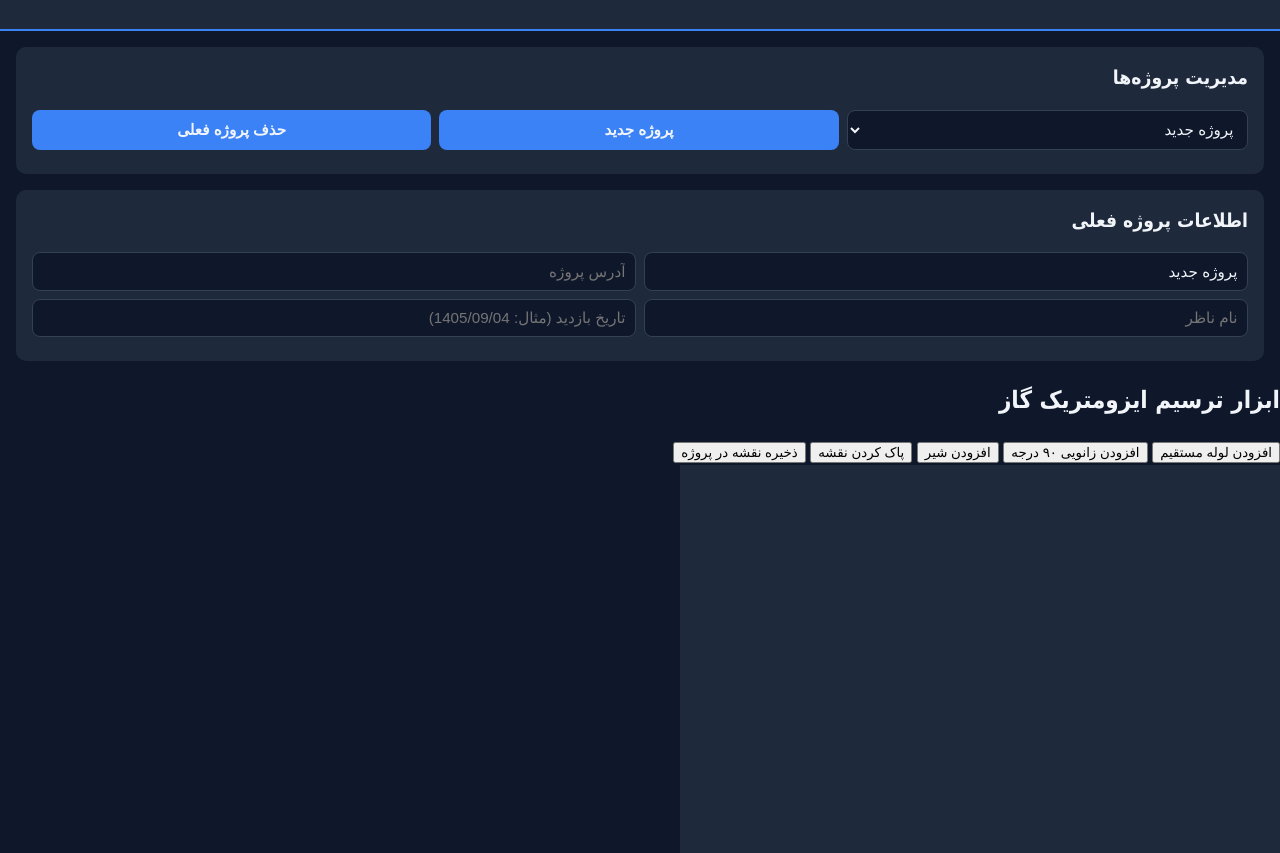
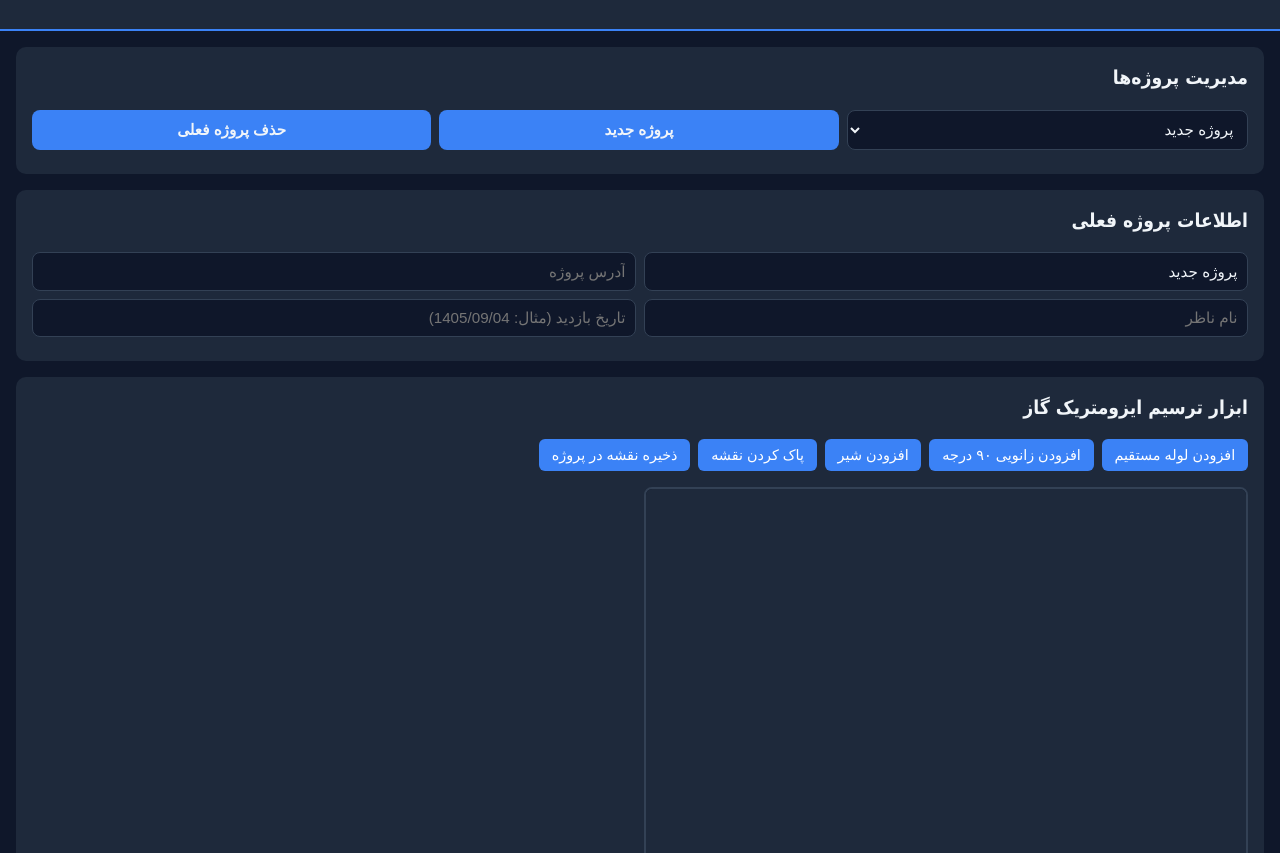
Before and after one commit to armineasy-sudo/dastyarnazer2, a plain HTML site: page pwa/index.html in a window 1280 px wide. Shown: the part 99-952 px from the top of the page. Drawn offline with Linux system fonts and the light colour scheme.

Commit message:
Add styles for isometric tool

```diff
--- a/pwa/style.css
+++ b/pwa/style.css
@@ -18,15 +18,46 @@ header h1 {
   margin: 0;
   font-size: 1.5rem;
 }
-.project-manager, .project-info {
+.project-manager, .project-info, .iso-tool {
   background: #1E293B;
   padding: 1rem;
   margin: 1rem;
   border-radius: 10px;
 }
-.project-manager h2, .project-info h2 {
+.project-manager h2, .project-info h2, .iso-tool h2 {
   margin-top: 0;
   font-size: 1.2rem;
+}
+.iso-controls {
+  display: flex;
+  flex-wrap: wrap;
+  gap: 0.5rem;
+  margin-bottom: 1rem;
+}
+.iso-controls button {
+  padding: 0.5rem 0.8rem;
+  background: #3B82F6;
+  border: none;
+  border-radius: 6px;
+  color: white;
+  cursor: pointer;
+  font-size: 0.9rem;
+}
+.iso-controls button:hover {
+  background: #2563EB;
+}
+#isoCanvas {
+  border: 2px solid #334155;
+  border-radius: 8px;
+  background: #0F172A;
+  max-width: 100%;
+  height: auto;
+  cursor: crosshair;
+}
+.hint {
+  font-size: 0.85rem;
+  color: #94A3B8;
+  margin-top: 0.5rem;
 }
 .form-row {
   display: flex;
@@ -128,7 +159,7 @@ header h1 {
 }
 @media print {
   body { background: white; color: black; }
-  .controls, header, .project-manager, .project-info, .status-buttons, .notes { display: none !important; }
+  .controls, header, .project-manager, .project-info, .iso-tool, .status-buttons, .notes { display: none !important; }
   .print-only { display: block; }
   .item { break-inside: avoid; border: 1px solid #ccc; margin-bottom: 0.5rem; }
   #report { padding: 1cm; }
```
